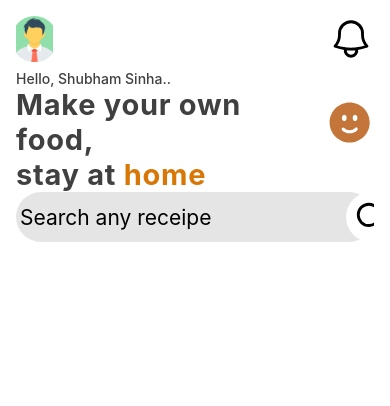
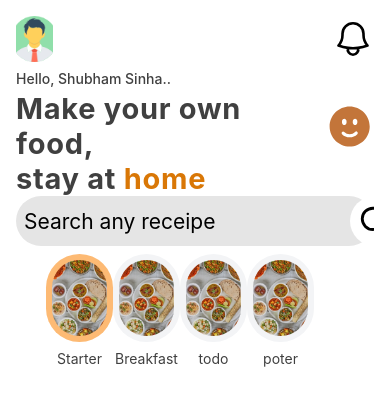
Before and after one commit to shubhamsinha21/foody, a React Native app: screen /Home in a window 390 px wide. Shown: the top 406 px of the page. Built offline with nearby package versions, Linux system fonts and the light colour scheme; no server answers; grey boxes are pictures that could not be loaded.

Commit message:
update - data fetching

```diff
--- a/components/Category.jsx
+++ b/components/Category.jsx
@@ -1,23 +1,41 @@
+import { useState } from 'react';
 import { View, Text, TouchableOpacity, ScrollView, Image } from 'react-native'
-import React from 'react'
-import { categoriesData } from '../constants/constants'
+import { widthPercentageToDP as wp, heightPercentageToDP as hp } from 'react-native-responsive-screen';
+import { categoriesData } from '../constants'
+import Animated, { FadeInDown, springify } from 'react-native-reanimated';
 
 export default function Category() {
+
+    const [activeCategory, setActiveCategory] = useState("Starter")
+
     return (
-        <View>
-            <ScrollView>
+        <Animated.View entering={FadeInDown.duration(2000).springify()}>
+            <ScrollView
+                horizontal
+                contentContainerStyle={{ paddingHorizontal: 30 }}
+                showsHorizontalScrollIndicator={false}
+                className="space-x-4">
+
                 {categoriesData.map((category, index) => {
+
                     return (
-                        <TouchableOpacity key={index}>
-                            <View>
-                                <Image source={category.image} className="rounded-2xl" />
-
+                        <TouchableOpacity
+                            key={index}
+                            className="flex items-center space-y-2"
+                            onPress={() => setActiveCategory(category.name)}
+                        >
+                            <View className={`rounded-full p-1.5 ${category.name === activeCategory ? "bg-orange-300" : "bg-gray-100"}`}>
+                                <Image source={category.image}
+                                    style={{ width: wp(14), height: hp(9) }}
+                                    className="rounded-full"
+                                />
                             </View>
+                            <Text className="text-neutral-700 font-neutral">{category.name}</Text>
                         </TouchableOpacity>
                     )
                 })}
 
             </ScrollView>
-        </View>
+        </Animated.View>
     )
 }
--- a/constants/constants.js
+++ /dev/null
@@ -1,10 +0,0 @@
-export const categoriesData = [
-    {
-        name: "Starter",
-        image: "https://cdn.pixabay.com/photo/2018/08/29/19/01/fig-3640553_1280.jpg"
-    },
-    {
-        name: "Breakfast",
-        image: "https://cdn.pixabay.com/photo/2016/11/06/23/16/breakfast-1804436_1280.jpg"
-    },
-]
--- /dev/null
+++ b/constants/index.js
@@ -0,0 +1,19 @@
+export const categoriesData = [
+    {
+        name: "Starter",
+        image: require("../assets/welcome.jpg")
+    },
+    {
+        name: "Breakfast",
+        image: require("../assets/welcome.jpg")
+    },
+    {
+        name: "todo",
+        image: require("../assets/welcome.jpg")
+    },
+    {
+        name: "poter",
+        image: require("../assets/welcome.jpg")
+    },
+
+]
--- a/package.json
+++ b/package.json
@@ -12,6 +12,7 @@
   "dependencies": {
     "@react-navigation/native": "^6.1.9",
     "@react-navigation/native-stack": "^6.9.17",
+    "axios": "^1.6.5",
     "nativewind": "^2.0.11",
     "react": "18.2.0",
     "react-native": "0.73.2",
--- a/screens/Home.js
+++ b/screens/Home.js
@@ -3,8 +3,29 @@ import { BellIcon, MagnifyingGlassIcon } from 'react-native-heroicons/outline'
 import { FaceSmileIcon } from 'react-native-heroicons/solid'
 import { widthPercentageToDP as wp, heightPercentageToDP as hp } from 'react-native-responsive-screen';
 import { Category } from '../components';
+import { useEffect, useState } from 'react';
+import axios from 'axios';
 
 export default function Home() {
+
+    const [mealCategory, setMealCategory] = useState([]);
+
+    useEffect(() => {
+        getCategory();
+    }, [])
+
+    const getCategory = async () => {
+        try {
+            const response = await axios.get("https://themealdb.com/api/json/v1/1/categories.php")
+            if (response && response.data) {
+                console.log("data", response.data)
+            }
+
+        } catch (error) {
+            console.log("error", error.message)
+        }
+    }
+
     return (
         <View className="flex-1 bg-white px-4">
             <StatusBar backgroundColor="white" barStyle="dark-content" />
@@ -13,12 +34,12 @@ export default function Home() {
                 {/* avatar and bell icon */}
                 <View className="flex-row justify-between items-center mb-2">
                     <Image source={require("../assets/avatar.png")} style={{ width: wp(9.5), height: hp(5.5) }} />
-                    <BellIcon color="black" size={hp(5.5)} />
+                    <BellIcon color="black" size={hp(5)} />
                 </View>
 
                 {/* user info and punchline */}
                 <View className="flex">
-                    <Text className="text-neutral-700 font-medium">Hello, Shubham Sinha..</Text>
+                    <Text className="text-neutral-700 font-medium mb-1" style={{ fontSize: wp(3.5) }}>Hello, Shubham Sinha..</Text>
 
                     <View className="flex-row items-center space-x-2">
                         <Text className="font-bold text-neutral-700 tracking-wide" style={{ fontSize: wp(7.5) }}>Make your own food,</Text>
@@ -30,7 +51,7 @@ export default function Home() {
                 </View>
 
                 {/* Search bar */}
-                <View className="flex-row justify-between px-1 items-center mb-2 bg-neutral-200 rounded-full ">
+                <View className="flex-row justify-between px-2 items-center mb-2 bg-neutral-200 rounded-full ">
                     <TextInput placeholder="Search any receipe"
                         placeholderTextColor="black"
                         style={{ fontSize: hp(2.5) }}
--- a/screens/Welcome.js
+++ b/screens/Welcome.js
@@ -16,7 +16,7 @@ export default function Welcome({ navigation }) {
             setTimeout(() => ring1padding.value = withSpring(ring1padding.value + wp(12)), 100);
             setTimeout(() => ring2padding.value = withSpring(ring2padding.value + wp(10)), 300);
 
-            setTimeout(() => navigation.navigate("Home"), 2500)
+            setTimeout(() => navigation.navigate("Home"), 2000)
         })
     }, [])
     return (
--- a/tailwind.config.js
+++ b/tailwind.config.js
@@ -1,6 +1,6 @@
 /** @type {import('tailwindcss').Config} */
 module.exports = {
-  content: ["./App.{js,jsx,ts,tsx}", "./screens/**/*.{js,jsx,ts,tsx}"],
+  content: ["./App.{js,jsx,ts,tsx}", "./screens/**/*.{js,jsx,ts,tsx}", "./components/**/*.{js,jsx,ts,tsx}"],
   theme: {
     extend: {},
   },
```
Also changed, not shown: 1 other file (tests, documents, lock files or other folders).
